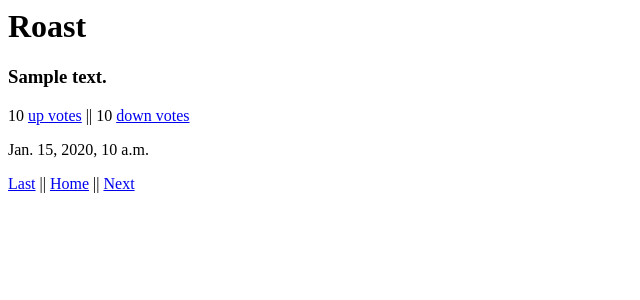
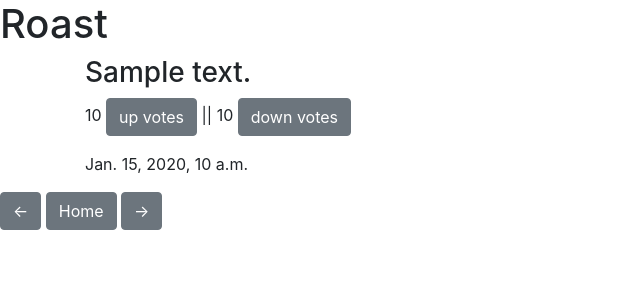
Before and after one commit to DavidRinSE/ghost_post, a Django app: template ghost_post/templates/post.html in a window 1280 px wide. Shown: the top 300 px of the page, without its empty margins (0-640 px from the left). Run offline with Django 3.2, Linux system fonts and the light colour scheme; the template is opened without the code that fills it: most values are stand-ins (such as "Sample title", 1, 10 or a date in 2020); some libraries are stand-ins or nearby versions.

Commit message:
finished styling

```diff
--- a/ghost_post/templates/genericform.html
+++ b/ghost_post/templates/genericform.html
@@ -1,3 +1,5 @@
+<link rel="stylesheet" href="https://maxcdn.bootstrapcdn.com/bootstrap/4.0.0/css/bootstrap.min.css" integrity="sha384-Gn5384xqQ1aoWXA+058RXPxPg6fy4IWvTNh0E263XmFcJlSAwiGgFAW/dAiS6JXm" crossorigin="anonymous">
+<h1>Add a new post</h1>
 <form action="" method="post">
     {% csrf_token %}
     {{ form.as_p }}
--- a/ghost_post/templates/post.html
+++ b/ghost_post/templates/post.html
@@ -1,13 +1,16 @@
+<link rel="stylesheet" href="https://maxcdn.bootstrapcdn.com/bootstrap/4.0.0/css/bootstrap.min.css" integrity="sha384-Gn5384xqQ1aoWXA+058RXPxPg6fy4IWvTNh0E263XmFcJlSAwiGgFAW/dAiS6JXm" crossorigin="anonymous">
 <h1>{{ post.isBoast|yesno:"Boast,Roast"}}</h1>
-<h3>{{ post.content }}</h3>
-<p>{{ post.upVotes }} <a href="/upvote/{{ post.id }}/">up votes</a> || {{ post.downVotes }} <a href="/downvote/{{ post.id }}/">down votes</a></p>
-<p>{{ post.date }}</p>
-<p>
+<div class="container">
+    <h3>{{ post.content }}</h3>
+    <p>{{ post.upVotes }} <a href="/upvote/{{ post.id }}/" class="btn btn-secondary">up votes</a> || {{ post.downVotes }} <a href="/downvote/{{ post.id }}/" class="btn btn-secondary">down votes</a></p>
+    <p>{{ post.date }}</p>
+</div>
+    <p>
     {% if last_post %}
-        <a href="/post/{{ last_post }}/">Last</a> ||
+        <a href="/post/{{ last_post }}/" class="btn btn-secondary"><-</a>
     {% endif %}
-    <a href="{{ homepage }}">Home</a>
+    <a href="{{ homepage }}" class="btn btn-secondary">Home</a>
     {% if next_post %}
-         || <a href="/post/{{ next_post }}/">Next</a>
+        <a href="/post/{{ next_post }}/" class="btn btn-secondary">-></a>
     {% endif %}
 </p>
```
Also changed, not shown: ghost_post/templates/index.html (+7 -2 lines).
